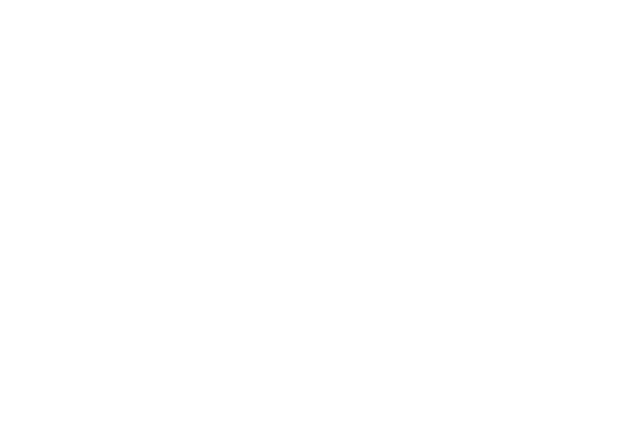
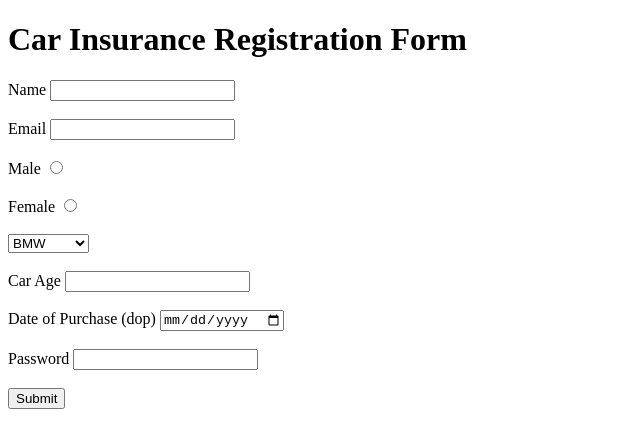
Before and after one commit to acciojob/car-insurance-form-DCoder117, a website: page main.html in a window 1280 px wide. Shown: the whole page, without its empty margins (0-640 px from the left). Drawn offline with Linux system fonts and the light colour scheme.

Commit message:
created a submission

```diff
--- a/main.html
+++ b/main.html
@@ -3,14 +3,44 @@
 <html>
 
 <head>
-	<link rel="stylesheet" href="styles.css">
+    <link rel="stylesheet" href="styles.css">
 </head>
 
 <body>
-	<!-- the entire body must be written by student -->
-    <script type="text/javascript" src="./script.js">
-</script>
-
+    <!-- the entire body must be written by student -->
+    <form action="" method="post">
+        <h1>Car Insurance Registration Form</h1>
+        <label for="name">Name</label>
+        <input type="text" name="" id="name" required>
+        <br><br>
+        <label for="email">Email</label>
+        <input type="email" id="email" required>
+        <br><br>
+        <label for="male">Male</label>
+        <input type="radio" id="male" name="gender" required>
+        <br><br>
+        <label for="female">Female</label>
+        <input type="radio" id="female" name="gender" required>
+        <br><br>
+        <select name="dropdown" id="cars">
+            <option value="BMW">BMW</option>
+            <option value="Audi">Audi</option>
+            <option value="Mercedez">Mercedez</option>
+        </select>
+        <br><br>
+        <label for="carage">Car Age</label>
+        <input type="number" id="carage" required>
+        <br><br>
+        <label for="dop">Date of Purchase (dop)</label>
+        <input type="date" name="Date of Purchase (dop)" id="dop">
+        <br><br>
+        <label for="password">Password</label>
+        <input type="password" required id="password">
+        <br><br>
+        <input type="submit">
+        <script type="text/javascript" src="./script.js">
+        </script>
+    </form>
 </body>
 
 </html>
```
